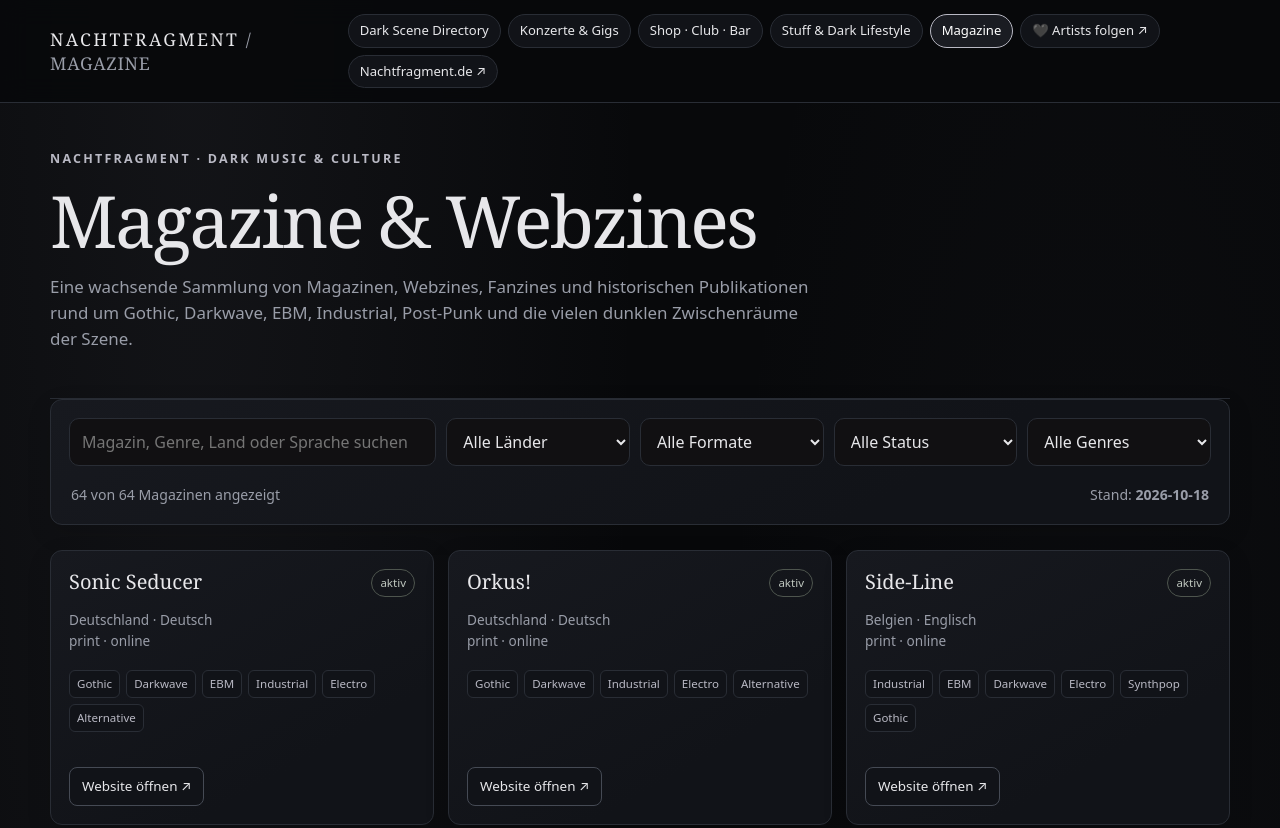
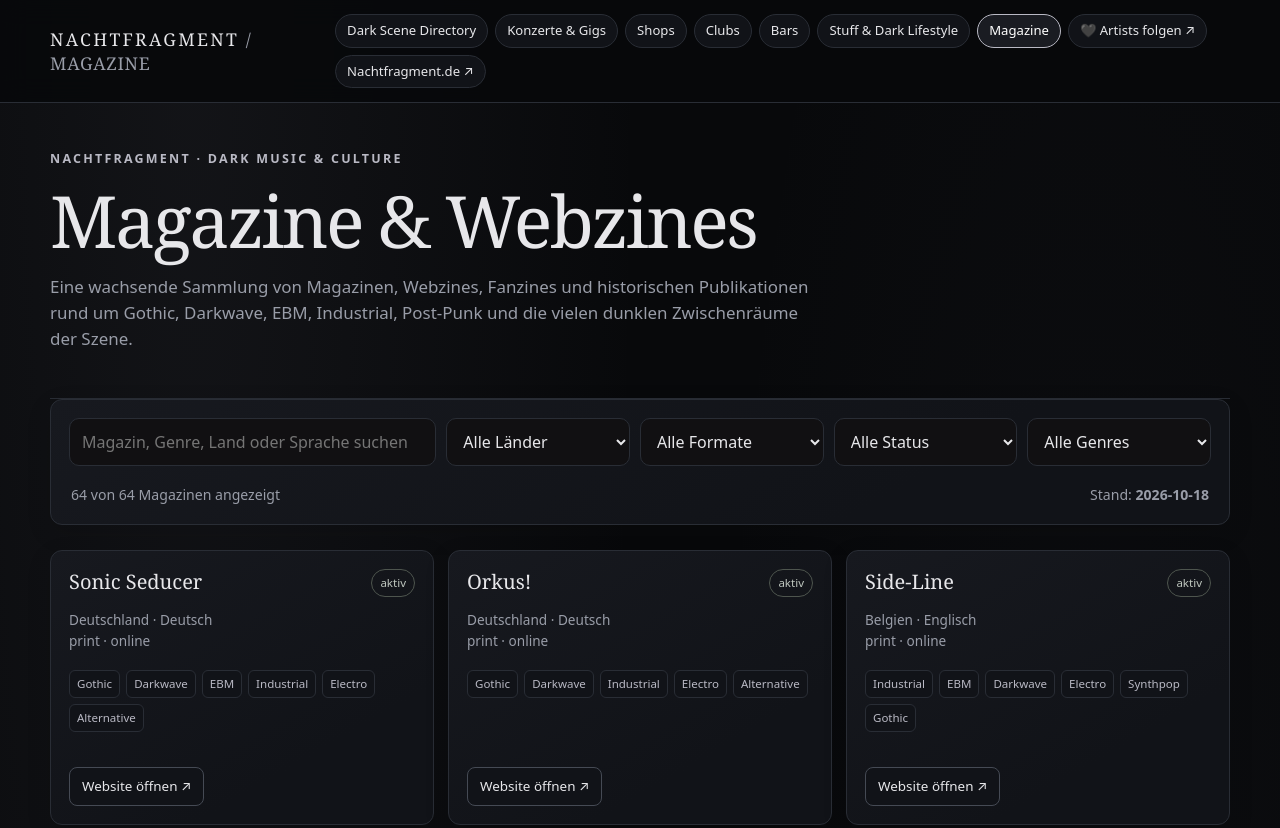
Before and after one commit to niehustorsten-del/nachtfragment-events, a plain HTML site: page Magazine/index.html in a window 1280 px wide. Shown: the top 828 px of the page. Drawn offline with Linux system fonts and the light colour scheme.

Commit message:
Separate Shops, Clubs and Bars navigation filters

```diff
--- a/Magazine/index.html
+++ b/Magazine/index.html
@@ -275,7 +275,7 @@ header:not(.hero) nav a:hover,header:not(.hero) nav a[aria-current="page"]{borde
 <header>
   <div class="header-inner">
     <div class="logo">Nachtfragment <span>/ Magazine</span></div>
-    <nav aria-label="Hauptnavigation"><a href="../" target="_blank" rel="noopener noreferrer">Dark Scene Directory</a><a href="../concerts.html" target="_blank" rel="noopener noreferrer">Konzerte &amp; Gigs</a><a href="../#directory" target="_blank" rel="noopener noreferrer">Shop · Club · Bar</a><a href="../Stuff/" target="_blank" rel="noopener noreferrer">Stuff &amp; Dark Lifestyle</a><a href="../Magazine/" aria-current="page">Magazine</a><a href="../facebook-follow.html" target="_blank" rel="noopener noreferrer">🖤 Artists folgen ↗</a><a href="https://nachtfragment.de/" target="_blank" rel="noopener noreferrer">Nachtfragment.de ↗</a></nav>
+    <nav aria-label="Hauptnavigation"><a href="../" target="_blank" rel="noopener noreferrer">Dark Scene Directory</a><a href="../concerts.html" target="_blank" rel="noopener noreferrer">Konzerte &amp; Gigs</a><a href="../?type=shop#directory" target="_blank" rel="noopener noreferrer">Shops</a><a href="../?type=club#directory" target="_blank" rel="noopener noreferrer">Clubs</a><a href="../?type=bar#directory" target="_blank" rel="noopener noreferrer">Bars</a><a href="../Stuff/" target="_blank" rel="noopener noreferrer">Stuff &amp; Dark Lifestyle</a><a href="../Magazine/" aria-current="page">Magazine</a><a href="../facebook-follow.html" target="_blank" rel="noopener noreferrer">🖤 Artists folgen ↗</a><a href="https://nachtfragment.de/" target="_blank" rel="noopener noreferrer">Nachtfragment.de ↗</a></nav>
   </div>
 </header>
 
```
